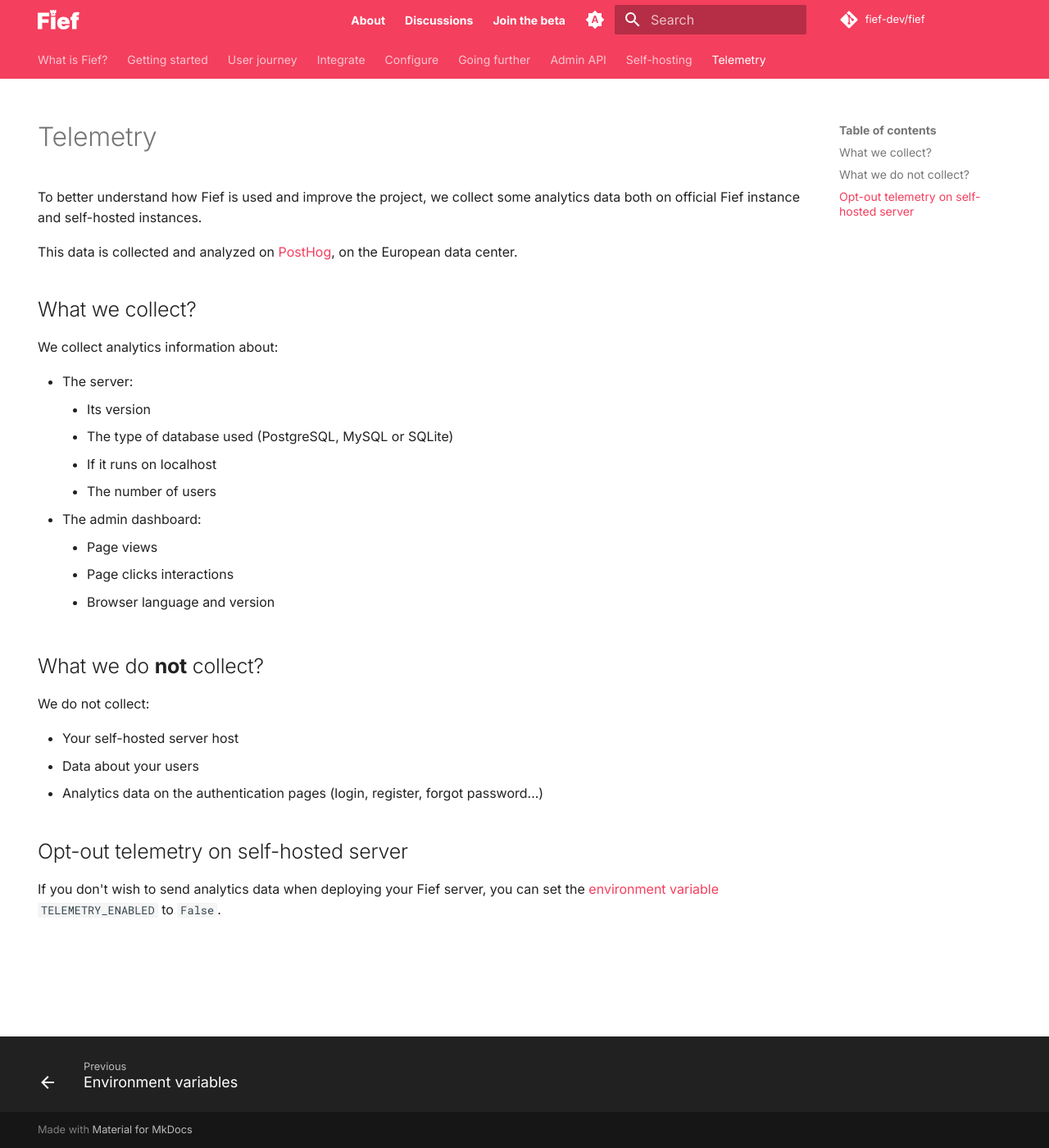
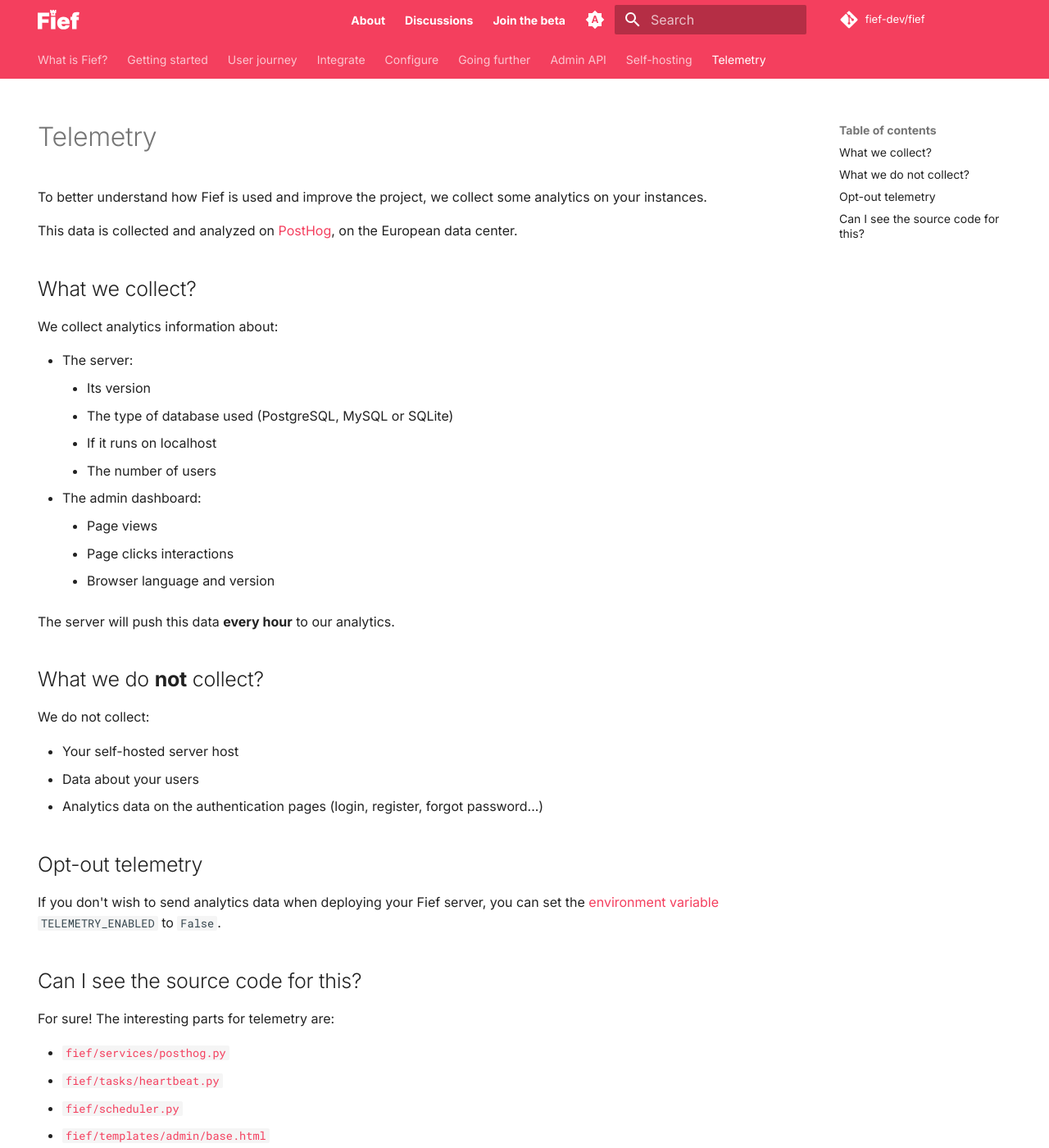
Before and after one commit to fief-dev/docs, an MkDocs documentation site: the page built from docs/telemetry.md, in a window 1280 px wide and 1400 px high. Shown: the whole window at 82% size. Built offline with MkDocs 1.6.1 and Material for MkDocs 9.7.7, drawn with Linux system fonts in a browser that asks for light colours; comment, search, counter and statistics services are not loaded.

Commit message:
Update telemetry

```diff
--- a/docs/telemetry.md
+++ b/docs/telemetry.md
@@ -5,7 +5,7 @@ hide:
 
 # Telemetry
 
-To better understand how Fief is used and improve the project, we collect some analytics data both on official Fief instance and self-hosted instances.
+To better understand how Fief is used and improve the project, we collect some analytics on your instances.
 
 This data is collected and analyzed on [PostHog](https://posthog.com/), on the European data center.
 
@@ -23,6 +23,8 @@ We collect analytics information about:
     * Page clicks interactions
     * Browser language and version
 
+The server will push this data **every hour** to our analytics.
+
 ## What we do **not** collect?
 
 We do not collect:
@@ -31,6 +33,15 @@ We do not collect:
 * Data about your users
 * Analytics data on the authentication pages (login, register, forgot password...)
 
-## Opt-out telemetry on self-hosted server
+## Opt-out telemetry
 
 If you don't wish to send analytics data when deploying your Fief server, you can set the [environment variable](./self-hosting/environment-variables.md) `TELEMETRY_ENABLED` to `False`.
+
+## Can I see the source code for this?
+
+For sure! The interesting parts for telemetry are:
+
+* [`fief/services/posthog.py`](https://github.com/fief-dev/fief/blob/main/fief/services/posthog.py)
+* [`fief/tasks/heartbeat.py`](https://github.com/fief-dev/fief/blob/main/fief/tasks/heartbeat.py)
+* [`fief/scheduler.py`](https://github.com/fief-dev/fief/blob/main/fief/scheduler.py#L13-L16)
+* [`fief/templates/admin/base.html`](https://github.com/fief-dev/fief/blob/main/fief/templates/admin/base.html#L14-L25)
```
